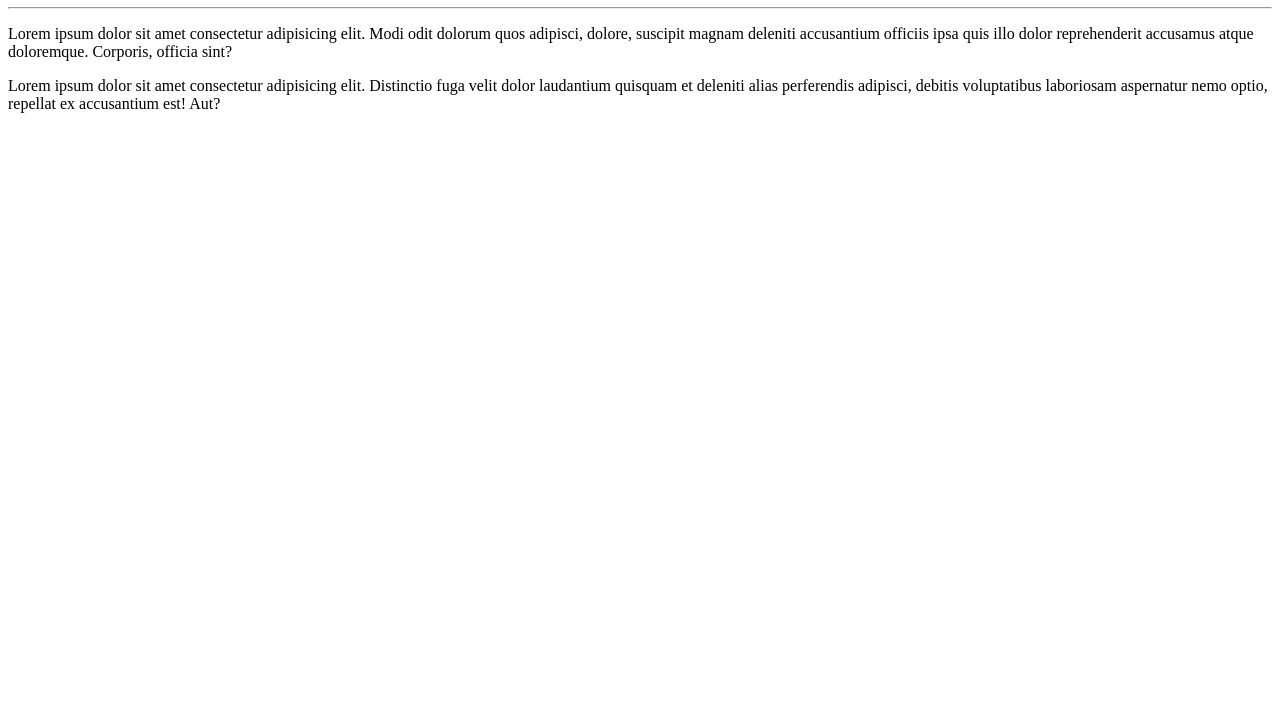
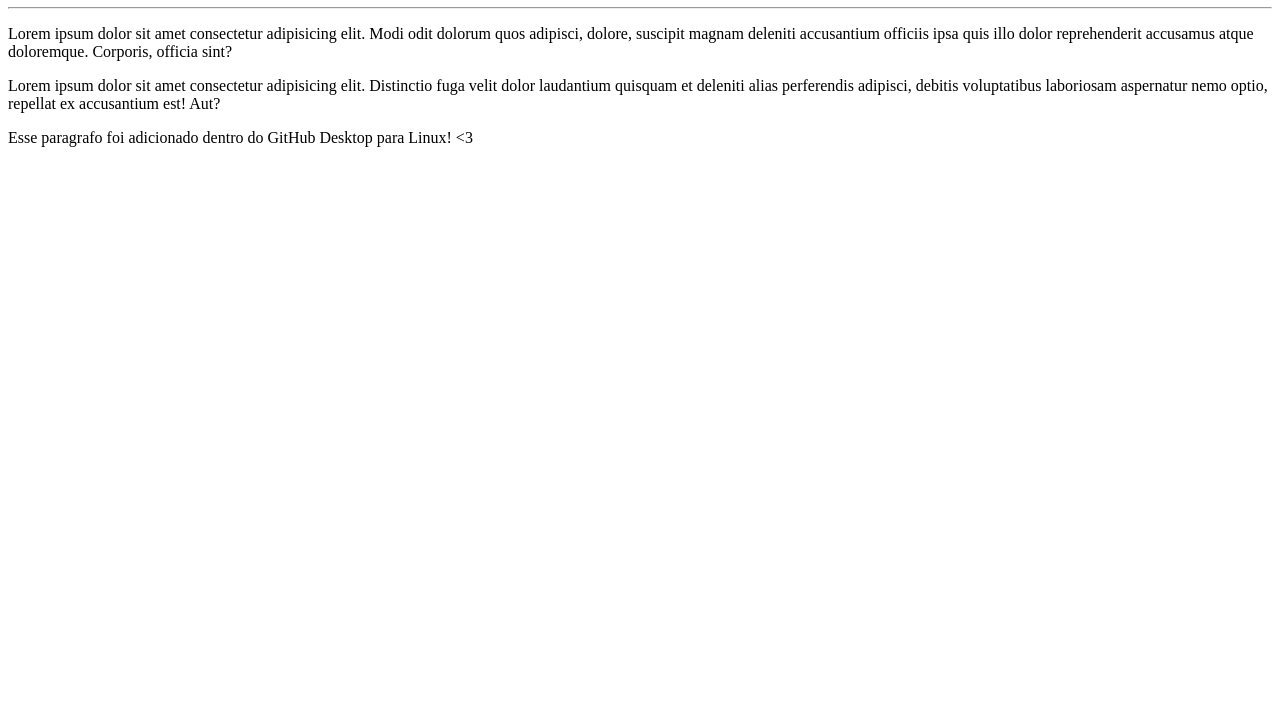
Before and after one commit to rafampcosta/Ola-Mundo, a plain HTML site: page site-exemplo/index.html in a window 1280 px wide. Shown: the part 73-800 px from the top of the page. Drawn offline with Linux system fonts and the light colour scheme.

Commit message:
mudei o arquivo index

```diff
--- a/site-exemplo/index.html
+++ b/site-exemplo/index.html
@@ -10,5 +10,6 @@
     <hr>
     <p>Lorem ipsum dolor sit amet consectetur adipisicing elit. Modi odit dolorum quos adipisci, dolore, suscipit magnam deleniti accusantium officiis ipsa quis illo dolor reprehenderit accusamus atque doloremque. Corporis, officia sint?</p>
     <p>Lorem ipsum dolor sit amet consectetur adipisicing elit. Distinctio fuga velit dolor laudantium quisquam et deleniti alias perferendis adipisci, debitis voluptatibus laboriosam aspernatur nemo optio, repellat ex accusantium est! Aut?</p>
+    <p>Esse paragrafo foi adicionado dentro do GitHub Desktop para Linux! &lt;3</p>
 </body>
 </html>
```
